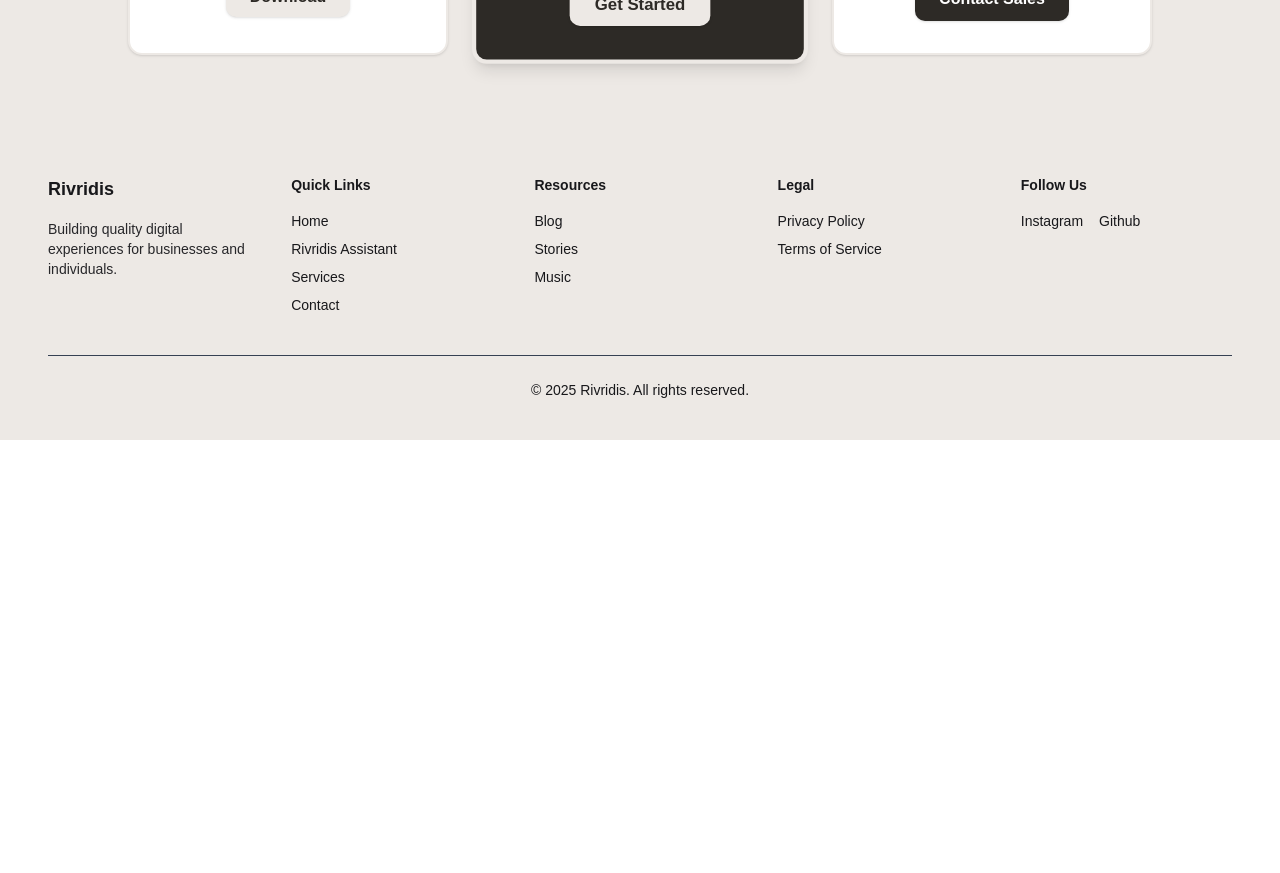
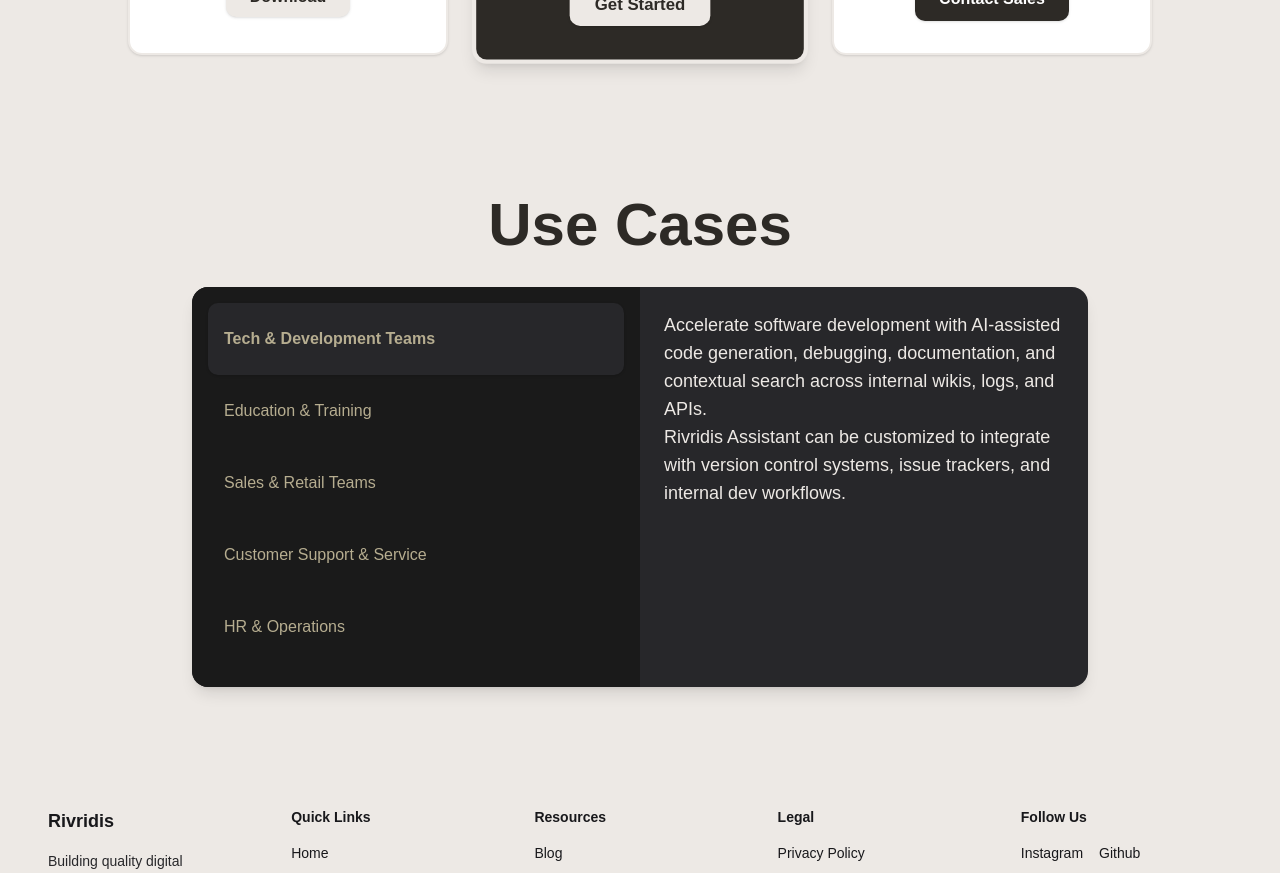
Before and after one commit to Rivridis/rivridis-website, a Next.js app: page /rivridis-assistant in a window 1280 px wide. Shown: the part 2820-3693 px from the top of the page. Before the commit the page ends 3260 px from the top, so only its background shows below. Built offline with nearby package versions, Linux system fonts and the light colour scheme.

Commit message:
Usecases

```diff
--- /dev/null
+++ b/src/app/components/UseCasePanel.js
@@ -0,0 +1,58 @@
+"use client"
+import { useState } from "react";
+
+const useCases = [
+  {
+    title: "Tech & Development Teams",
+    content: "Accelerate software development with AI-assisted code generation, debugging, documentation, and contextual search across internal wikis, logs, and APIs. \n Rivridis Assistant can be customized to integrate with version control systems, issue trackers, and internal dev workflows.",
+  },
+  {
+    title: "Education & Training",
+    content: "Enhance learning and content delivery by using AI to summarize study material, generate quizzes, and help instructors search through PDFs, presentations, or recorded lectures. \n Customize Rivridis Assistant for LMS integration or on-campus deployments to maintain privacy.",
+  },
+  {
+    title: "Sales & Retail Teams",
+    content: "Automate sales queries, product lookups, and competitor research using Rivridis Assistant with Google Search integration. \nGenerate reports, proposals, or CRM summaries instantly. \nCustomize workflows for store-level operations or remote sales teams.",
+  },
+  {
+    title: "Customer Support & Service",
+    content: "Boost support teams with AI-powered responses, ticket triage, and instant access to documentation or policy references. \n Rivridis Assistant can plug into your helpdesk tools or knowledge base for fast, consistent support delivery.",
+  },
+  {
+    title: "HR & Operations",
+    content: "Use AI agents to streamline onboarding, draft internal policy documents, and assist with routine HR queries. \n Rivridis Assistant can be tailored to handle FAQs, policy lookup, and HR document parsing — all while staying private and offline.",
+  },
+];
+
+export default function UseCasePanel() {
+  const [activeIndex, setActiveIndex] = useState(0);
+
+  return (
+    <section id="use-cases" className="w-full max-w-4xl mx-auto mb-20 pt-15">
+      <h2 className="text-6xl font-bold text-center mb-8 text-[#2d2a26]">Use Cases</h2>
+      <div className="flex flex-col md:flex-row bg-zinc-800 shadow-lg whitespace-pre-line rounded-2xl overflow-hidden min-h-[400px]">
+        {/* Left Panel: Titles */}
+        <div className="bg-[#1a1a1a] w-full md:w-1/2 p-4 flex flex-col">
+          {useCases.map((uc, index) => (
+            <button
+              key={index}
+              onClick={() => setActiveIndex(index)}
+              className={`w-full text-left px-4 py-6 rounded-lg transition-all ${
+                activeIndex === index
+                  ? "bg-zinc-800 text-[#b6ad90] font-semibold shadow"
+                  : "hover:bg-zinc-800/70 text-[#b6ad90]"
+              }`}
+            >
+              {uc.title}
+            </button>
+          ))}
+        </div>
+
+        {/* Right Panel: Explanation */}
+        <div className="w-full md:w-1/2 p-6">
+          <p className="text-lg text-[#ede9e5]">{useCases[activeIndex].content}</p>
+        </div>
+      </div>
+    </section>
+  );
+}
--- a/src/app/rivridis-assistant/page.js
+++ b/src/app/rivridis-assistant/page.js
@@ -1,6 +1,7 @@
 import Navbar from "src/app/components/navbar.js"
 import Footer from "src/app/components/footer.js"
 import Link from 'next/link';
+import UseCasePanel from "src/app/components/UseCasePanel.js";
 
 export const metadata = {
   title: 'Rivridis Assistant | Rivridis Inc',
@@ -84,7 +85,7 @@
                     {/* Pro Plan */}
                     <div className="bg-[#2d2a26] text-white rounded-xl shadow-lg p-8 flex flex-col items-center border-4 border-[#ede9e5] scale-105">
                       <h3 className="font-semibold text-xl mb-2">Standard </h3>
-                      <p className="flex text-4xl font-bold justify-center contents-center">$20</p>
+                      <p className="flex text-4xl font-bold justify-center contents-center">$15</p>
                       <p className="text-base text-gray-500 mb-4">per member / month</p>
                       <ul className="mb-6">
                         <li>✔ OpenAI API Support</li>
@@ -115,6 +116,8 @@
                   </div>
                 </section>
 
+                <UseCasePanel />
+
                 {/* Footer */}
                 <div className="w-full mt-auto">
                   <Footer />
```
